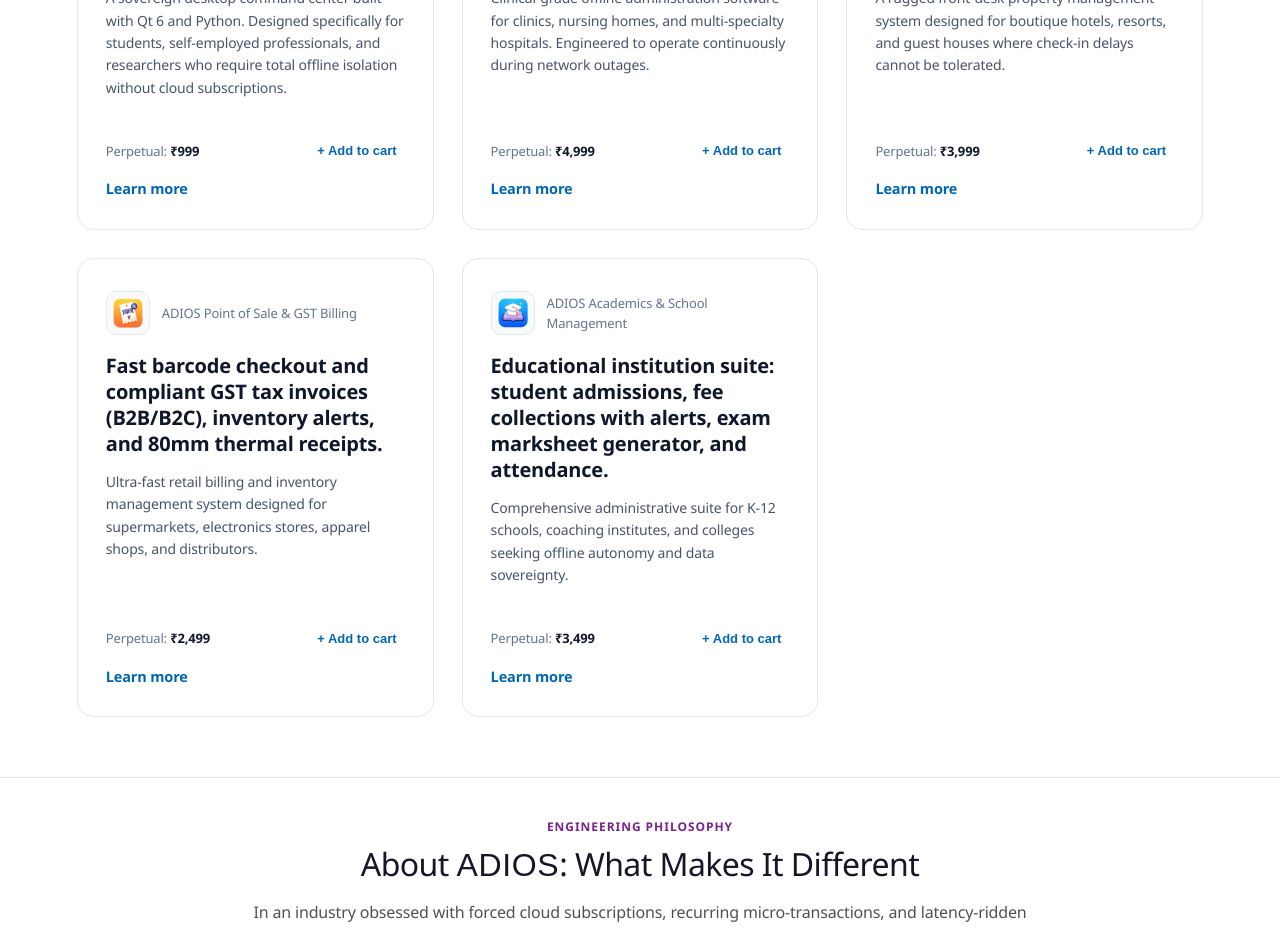
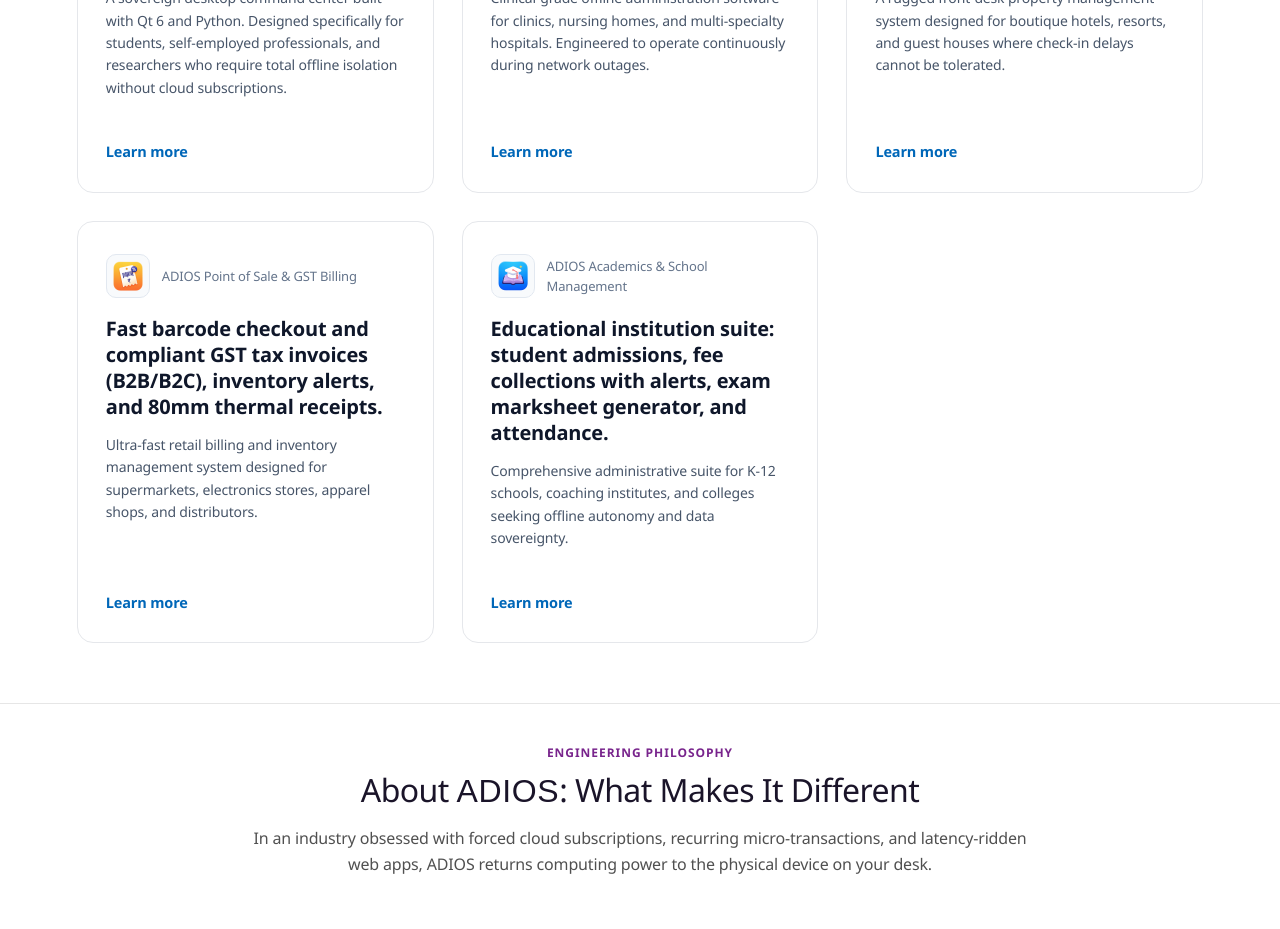
Before and after one commit to sayanjc3639q/ADIOS, a Next.js app in the folder web/: page / in a window 1280 px wide. Shown: the part 1220-2149 px from the top of the page. Built offline with nearby package versions, Linux system fonts and the light colour scheme; a web font is replaced by a local one.

Commit message:
remove pricing and cart button from Featured Management Suites, keep clean Learn more link

```diff
--- a/web/app/page.tsx
+++ b/web/app/page.tsx
@@ -765,27 +765,6 @@ export default function HomePage() {
 
                 {/* Bottom Action Area */}
                 <div style={{ marginTop: 'auto', paddingTop: '16px' }}>
-                  <div style={{ display: 'flex', alignItems: 'center', justifyContent: 'space-between', marginBottom: '14px' }}>
-                    <span style={{ fontSize: '13px', color: '#64748b' }}>
-                      Perpetual: <strong style={{ color: '#0f172a', fontWeight: 600 }}>₹{app.price.toLocaleString('en-IN')}</strong>
-                    </span>
-                    <button
-                      type="button"
-                      onClick={() => toggleCartItem(app.id)}
-                      style={{
-                        background: 'transparent',
-                        border: 'none',
-                        color: inCart ? '#107c10' : '#0067b8',
-                        fontSize: '13px',
-                        fontWeight: 600,
-                        cursor: 'pointer',
-                        padding: '4px 8px'
-                      }}
-                    >
-                      {inCart ? '✓ Added' : '+ Add to cart'}
-                    </button>
-                  </div>
-
                   <Link
                     href={`/product/${app.id}`}
                     style={{
```
